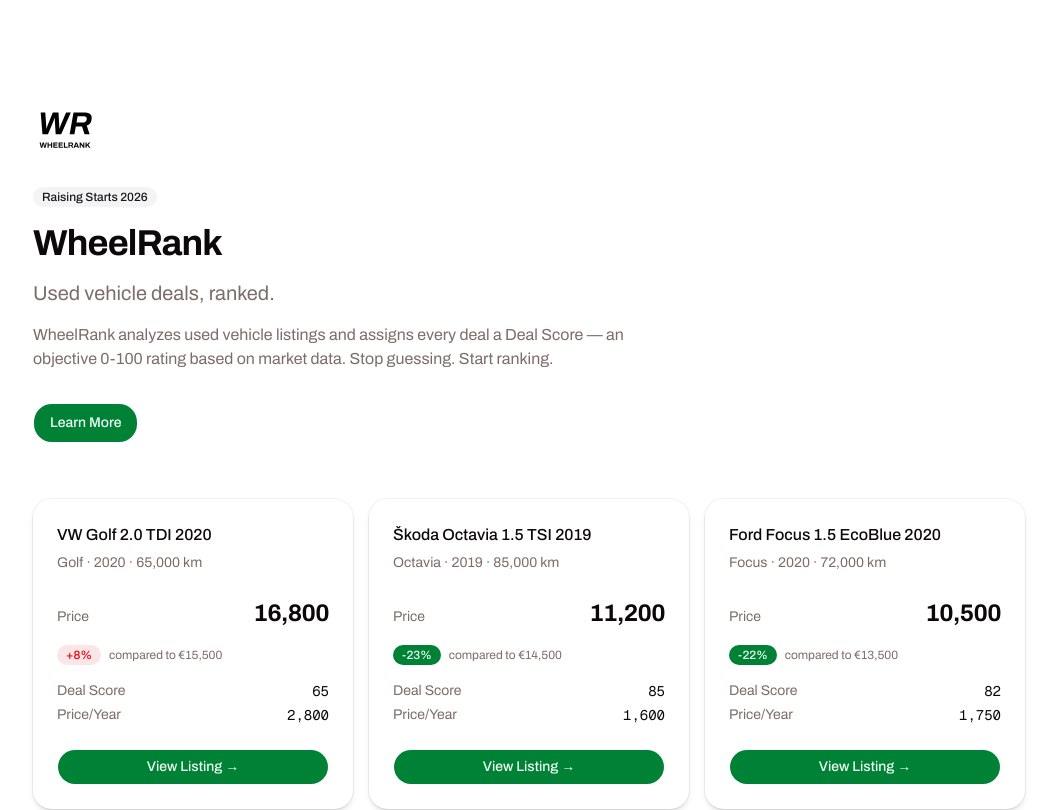
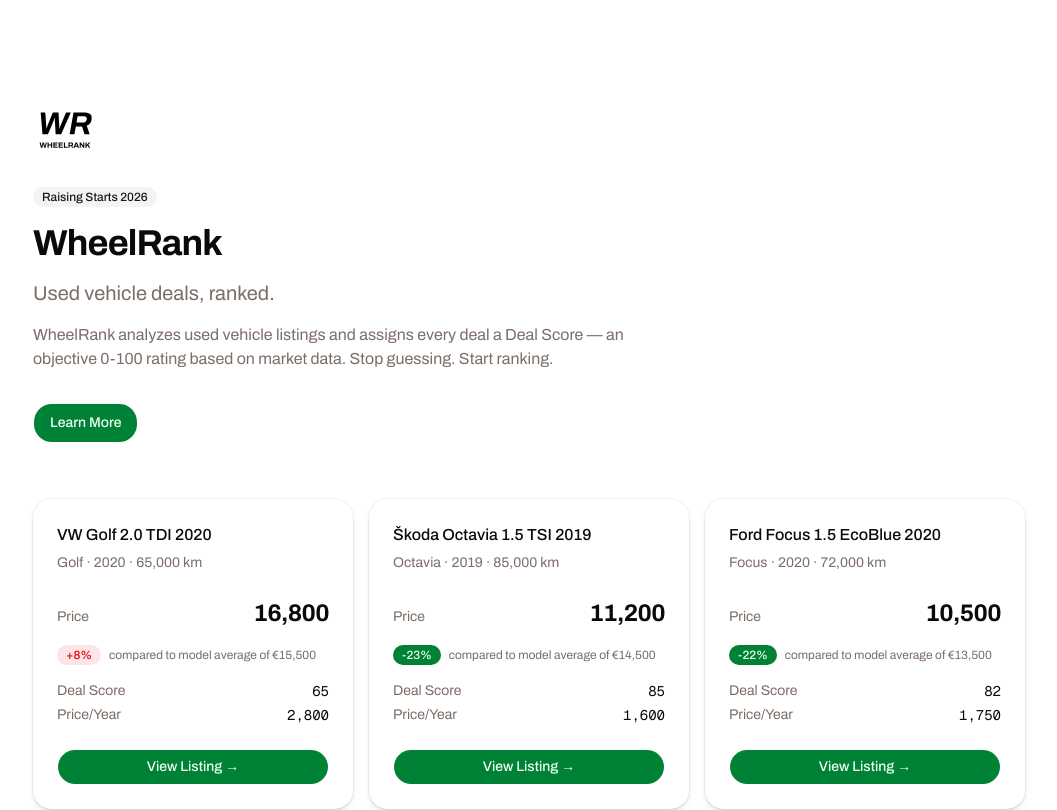
Before and after one commit to markom01/good-car-deals, a Next.js app in the folder good-car-deals-frontend/: page /wheelrank in a window 1280 px wide. Shown: the top 810 px of the page, without its empty margins (111-1168 px from the left). Built offline with nearby package versions, Linux system fonts and the light colour scheme.

Commit message:
fix(wheelrank): update copy from 'car' to 'vehicle' and add model avg label
Consistent terminology across layout metadata and hero section. Deal card now shows 'model average of' for clarity.

Co-authored-by: Sisyphus <clio-agent@sisyphuslabs.ai>

```diff
--- a/good-car-deals-frontend/src/app/wheelrank/layout.tsx
+++ b/good-car-deals-frontend/src/app/wheelrank/layout.tsx
@@ -7,9 +7,9 @@
 })
 
 export const metadata: Metadata = {
-  title: "WheelRank — Used Car Deals, Ranked.",
+  title: "WheelRank — Used Vehicle Deals, Ranked.",
   description:
-    "WheelRank analyzes used car listings and assigns every deal a Deal Score — an objective 0-100 rating based on market data. Part of Raising Starts 2026.",
+    "WheelRank analyzes used vehicle listings and assigns every deal a Deal Score — an objective 0-100 rating based on market data. Part of Raising Starts 2026.",
 }
 
 export default function WheelRankLayout({
--- a/good-car-deals-frontend/src/components/deal-card.tsx
+++ b/good-car-deals-frontend/src/components/deal-card.tsx
@@ -48,7 +48,7 @@
               {deal.priceToModelAvgPct > 0 ? '+' : ''}{Math.round(deal.priceToModelAvgPct)}%
             </Badge>
             <span className="text-muted-foreground text-xs">
-              compared to €{formatNumber(deal.modelAvgPriceNumeric)}
+              compared to model average of €{formatNumber(deal.modelAvgPriceNumeric)}
             </span>
           </div>
         )}
```
